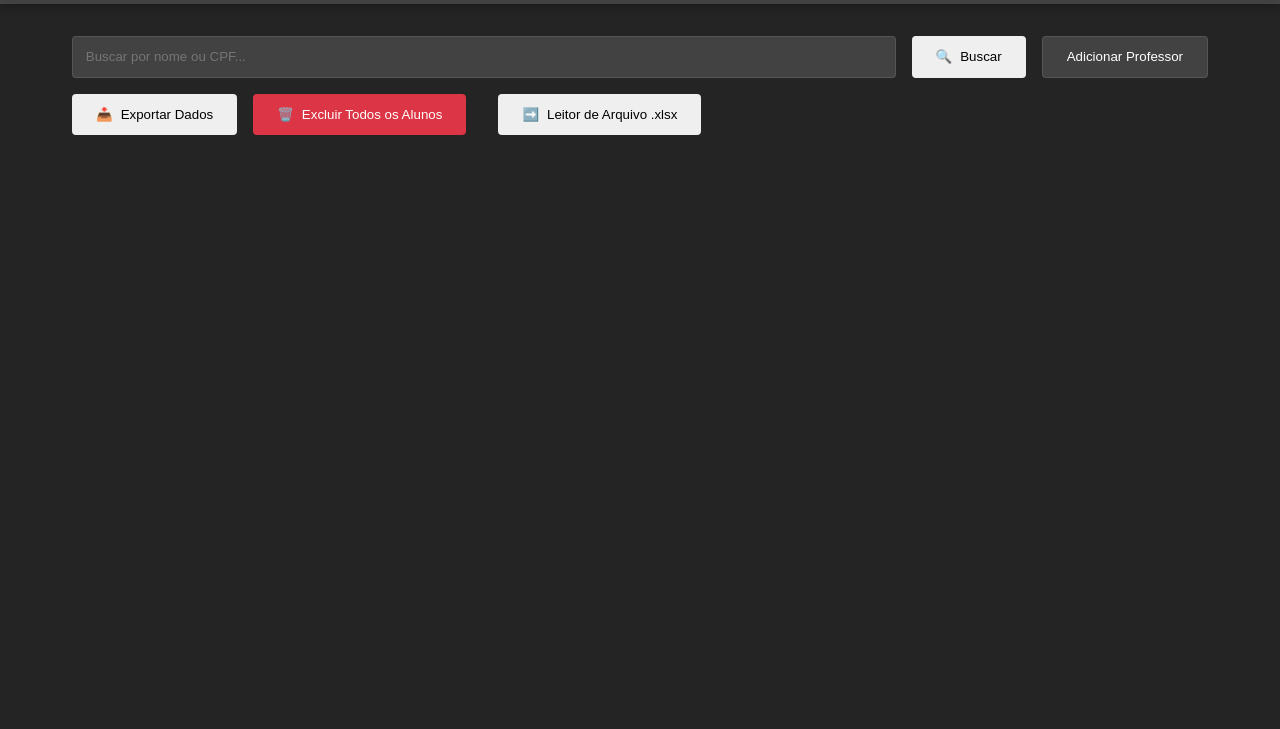
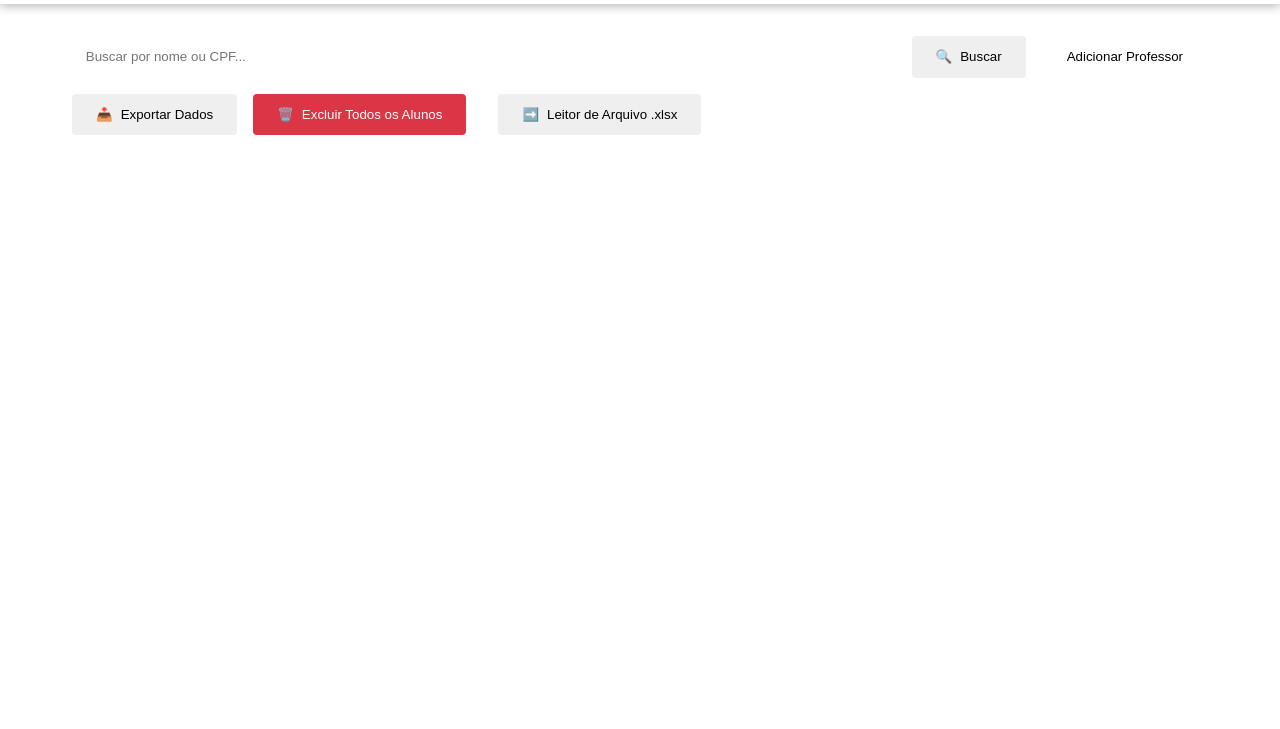
Before and after one commit to RothGorham/PROJETO-MATH, a website: page public/presenca.html in a window 1280 px wide. Shown: the part 71-800 px from the top of the page. Drawn offline with Linux system fonts and the light colour scheme; no server answers.

Commit message:
PARTE DE PRESENSA ESTAVA APGAGA

```diff
--- a/public/presensa.css
+++ b/public/presensa.css
@@ -1,10 +1,10 @@
-/* Reset and Base Styles */
+SIETEMA DE PRESENCA MEIO APAGADO
 :root {
   --primary-color: #ff0044;
   --background-dark: #242424;
-  --card-background: #424242;
-  --text-light: #ffffff;
-  --text-gray: #888888;
+  --card-background: #000000;
+  --text-light: #ffffff00;
+  --text-gray: #ffffff;
 }
 
 * {
```
